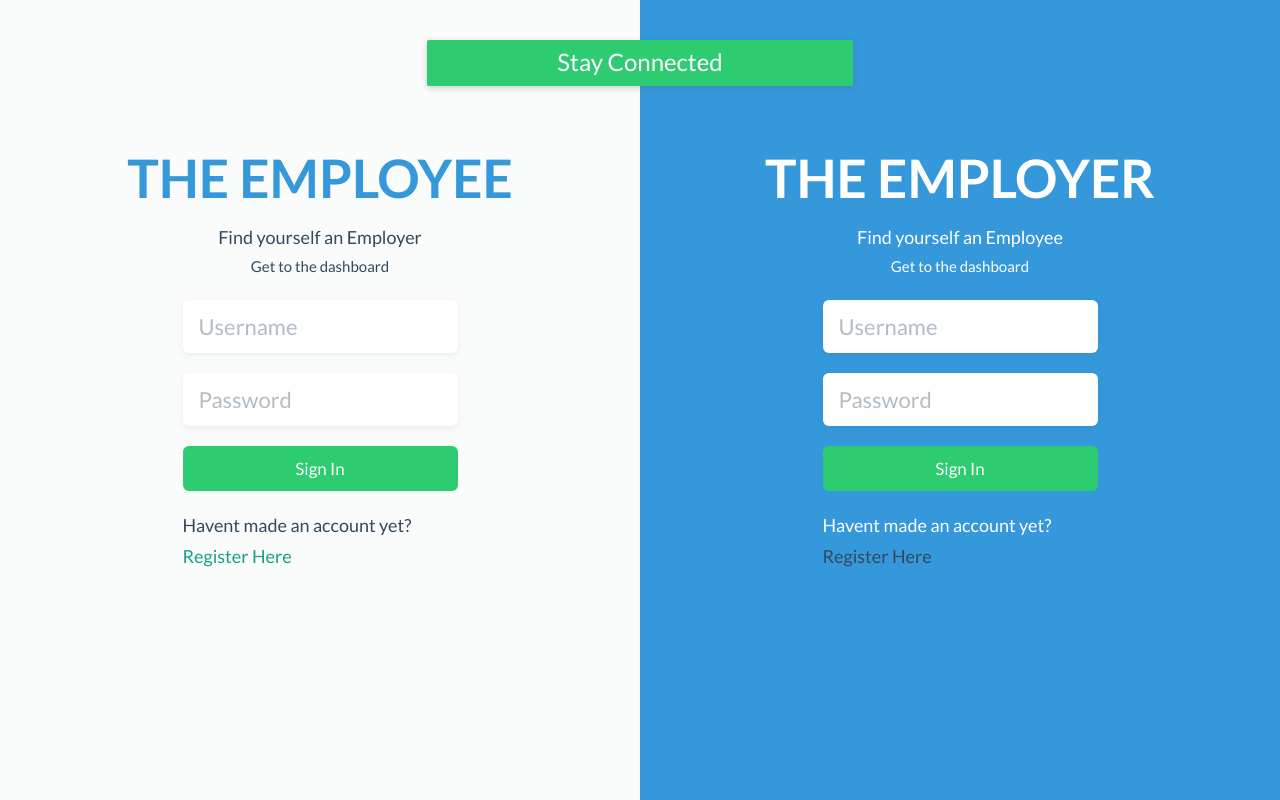
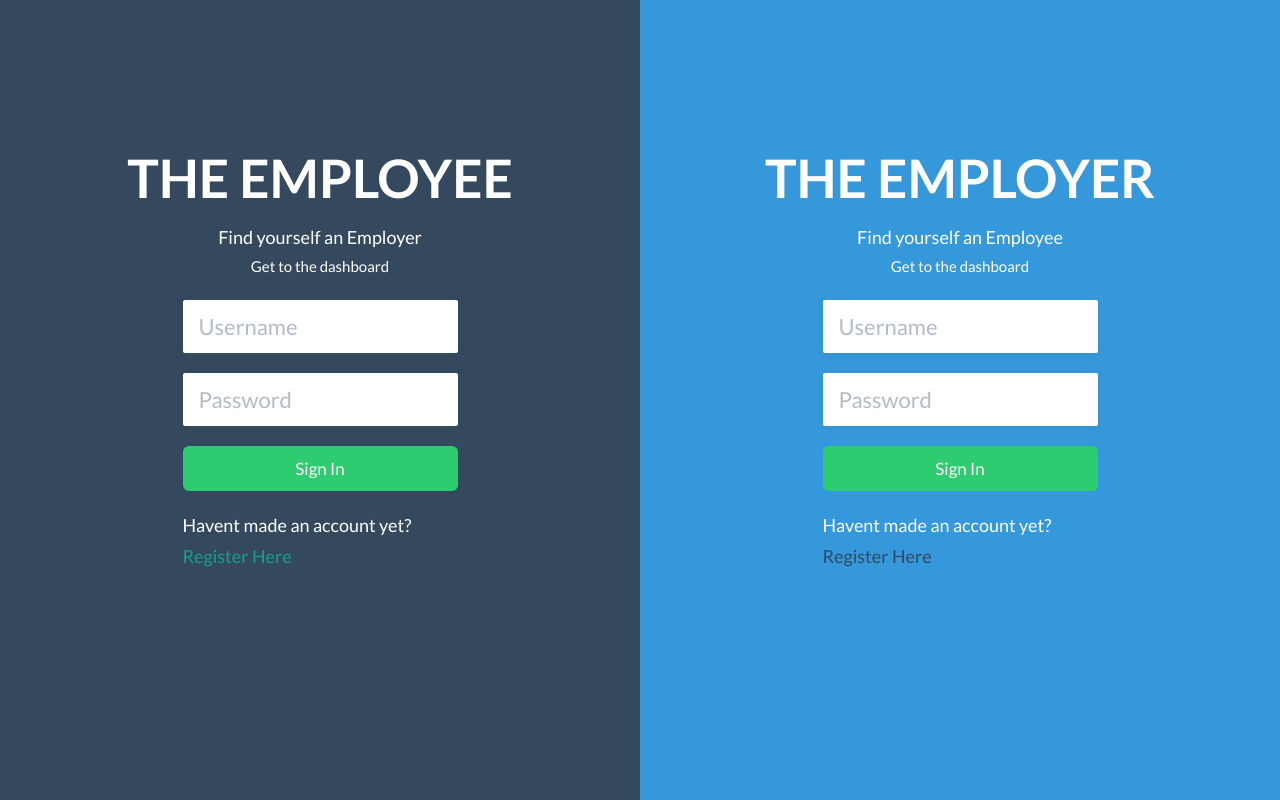
Before and after one commit to oliver204/myjob, a PHP site: page / in a window 1280 px wide. Run offline with PHP 8.4, Linux system fonts and the light colour scheme.

Commit message:
Homepagecolour

```diff
--- a/css/main.css
+++ b/css/main.css
@@ -775,7 +775,8 @@ html, body {
 .offwhite50 {
 	width: 50%;
 	height: 100%;
-	background-color: #fafbfb!important;
+	background-color: #34495e!important;
+	color: white;
 	float:right;
 }
 
--- a/index.php
+++ b/index.php
@@ -47,10 +47,10 @@
 		</div>
 		<div class="col-md-6 col-md-offset-3 margin-top-20">
 			<div class="form-group">
-           		 <input type="text" value="" placeholder="Username" class="form-control input-hg border-none faint-shadow">
+           		 <input type="text" value="" placeholder="Username" class="form-control input-hg border-none border-radius-2 faint-shadow">
 			</div>
 			<div class="form-group">
-           		 <input type="password" value="" placeholder="Password" class="form-control input-hg border-none faint-shadow">
+           		 <input type="password" value="" placeholder="Password" class="form-control input-hg border-none border-radius-2 faint-shadow">
 			</div>
 				<a href="#fakelink" class="btn btn-lg btn-block btn-success">Sign In</a>
 				<p class=" white-text margin-top-20 margin-bottom-none">Havent made an account yet?</p>
@@ -59,23 +59,19 @@
 	</div>
 </div>
 
-<div class="col-md-4 col-md-offset-4 z-1 text-center green margin-top-40 border-radius-2 faint-shadow-3">
-	<h6 class="white-text margin-top-10 margin-bottom-10">Stay Connected</h6>
-</div>
-
 <div class="offwhite50">
 	<div class="container-fluid">
 		<div class="col-md-12 text-center margin-top-120">
-			<h2 class="blue-text">THE EMPLOYEE</h2>
+			<h2 class="white-text">THE EMPLOYEE</h2>
 			<p class="margin-bottom-none">Find yourself an Employer</p>
 			<p class="font-15 margin-none">Get to the dashboard</p>
 		</div>
 		<div class="col-md-6 col-md-offset-3 margin-top-20">
 			<div class="form-group">
-           	 <input type="text" value="" placeholder="Username" class="form-control input-hg border-none faint-shadow">
+           	 <input type="text" value="" placeholder="Username" class="form-control input-hg border-none border-radius-2 faint-shadow">
 			</div>
 			<div class="form-group">
-           	 <input type="password" value="" placeholder="Password" class="form-control input-hg border-none faint-shadow">
+           	 <input type="password" value="" placeholder="Password" class="form-control input-hg border-none border-radius-2 faint-shadow">
 			</div>
 				<a href="#fakelink" class="btn btn-lg btn-block btn-success">Sign In</a>
 
```
